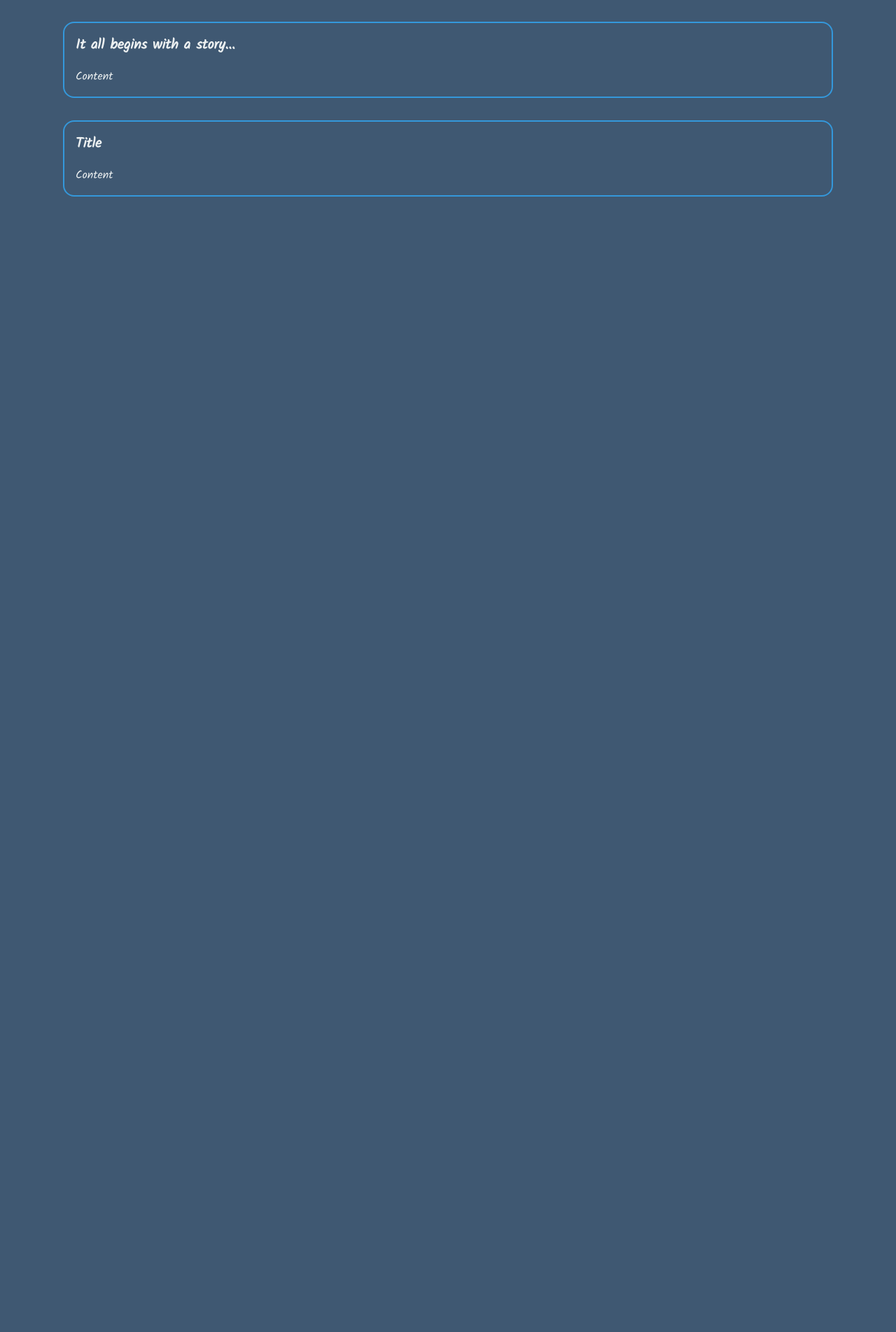
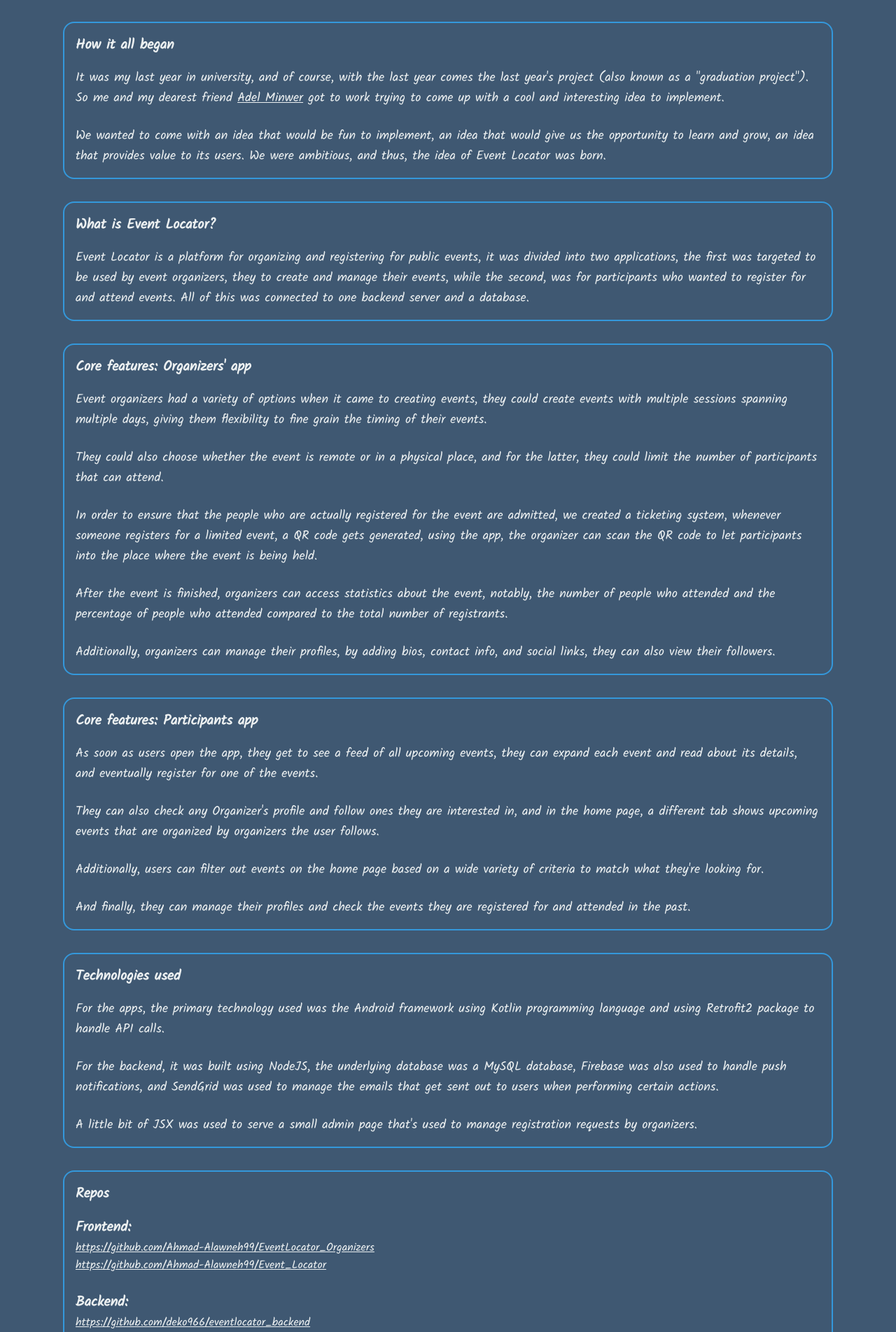
Before and after one commit to Ahmad-Alawneh99/Portfolio, a Next.js app: page /projects/event-locator in a window 1280 px wide. Shown: the part 100-2004 px from the top of the page at 70% size. Before the commit the page ends 800 px from the top, so only its background shows below. Built offline with nearby package versions, Linux system fonts and the light colour scheme.

Commit message:
Event locator content

```diff
--- a/src/app/projects/projects.js
+++ b/src/app/projects/projects.js
@@ -2,15 +2,79 @@ export const projects = [
 	{
 		uri: 'event-locator',
 		name: 'Event Locator',
-		shortDescription: 'Placeholder',
+		shortDescription: 'Two Android applications and a backend server, built as final year project for graduating from University. This system provides a way for users to discover and register for public events.',
 		sections: [
 			{
-				title: 'It all begins with a story...',
-				content: 'Content',
+				title: 'How it all began',
+				content: <>
+					<p>It was my last year in university, and of course, with the last year comes the last year&apos;s project (also known as a &quot;graduation project&quot;). So me and my dearest friend <a href="https://www.linkedin.com/in/adel-minwer-33708a142/" target="_blank">Adel Minwer</a> got to work trying to come up with a cool and interesting idea to implement.</p>
+					<br/>
+					<p>We wanted to come with an idea that would be fun to implement, an idea that would give us the opportunity to learn and grow, an idea that provides value to its users. We were ambitious, and thus, the idea of Event Locator was born.</p>
+				</>,
 			},
 			{
-				title: 'Title',
-				content: 'Content',
+				title: 'What is Event Locator?',
+				content: <>
+					<p>Event Locator is a platform for organizing and registering for public events, it was divided into two applications, the first was targeted to be used by event organizers, they to create and manage their events, while the second, was for participants who wanted to register for and attend events. All of this was connected to one backend server and a database.</p>
+				</>,
+			},
+			{
+				title: 'Core features: Organizers\' app',
+				content: <>
+					<p>Event organizers had a variety of options when it came to creating events, they could create events with multiple sessions spanning multiple days, giving them flexibility to fine grain the timing of their events.</p>
+					<br/>
+					<p>They could also choose whether the event is remote or in a physical place, and for the latter, they could limit the number of participants that can attend.</p>
+					<br/>
+					<p>In order to ensure that the people who are actually registered for the event are admitted, we created a ticketing system, whenever someone registers for a limited event, a QR code gets generated, using the app, the organizer can scan the QR code to let participants into the place where the event is being held.</p>
+					<br/>
+					<p>After the event is finished, organizers can access statistics about the event, notably, the number of people who attended and the percentage of people who attended compared to the total number of registrants.</p>
+					<br/>
+					<p>Additionally, organizers can manage their profiles, by adding bios, contact info, and social links, they can also view their followers.</p>
+				</>,
+			},
+			{
+				title: 'Core features: Participants app',
+				content: <>
+					<p>As soon as users open the app, they get to see a feed of all upcoming events, they can expand each event and read about its details, and eventually register for one of the events.</p>
+					<br/>
+					<p>They can also check any Organizer&apos;s profile and follow ones they are interested in, and in the home page, a different tab shows upcoming events that are organized by organizers the user follows.</p>
+					<br/>
+					<p>Additionally, users can filter out events on the home page based on a wide variety of criteria to match what they&apos;re looking for.</p>
+					<br/>
+					<p>And finally, they can manage their profiles and check the events they are registered for and attended in the past.</p>
+				</>,
+			},
+			{
+				title: 'Technologies used',
+				content: <>
+					<p>For the apps, the primary technology used was the Android framework using Kotlin programming language and using Retrofit2 package to handle API calls.</p>
+					<br/>
+					<p>For the backend, it was built using NodeJS, the underlying database was a MySQL database, Firebase was also used to handle push notifications, and SendGrid was used to manage the emails that get sent out to users when performing certain actions.</p>
+					<br/>
+					<p>A little bit of JSX was used to serve a small admin page that&apos;s used to manage registration requests by organizers.</p>
+				</>,
+			},
+			{
+				title: 'Repos',
+				content: <>
+					<h3>Frontend: </h3>
+					<div>
+						<a href="https://github.com/Ahmad-Alawneh99/EventLocator_Organizers" target="_blank">https://github.com/Ahmad-Alawneh99/EventLocator_Organizers</a>
+						<br/>
+						<a href="https://github.com/Ahmad-Alawneh99/Event_Locator" target="_blank">https://github.com/Ahmad-Alawneh99/Event_Locator</a>
+					</div>
+					<br/>
+					<h3>Backend: </h3>
+					<div>
+						<a href="https://github.com/deko966/eventlocator_backend" target="_blank">https://github.com/deko966/eventlocator_backend</a>
+					</div>
+				</>,
+			},
+			{
+				title: 'Photo Gallery',
+				content: <>
+					<p>Coming Soon!</p>
+				</>,
 			},
 		],
 	},
```
